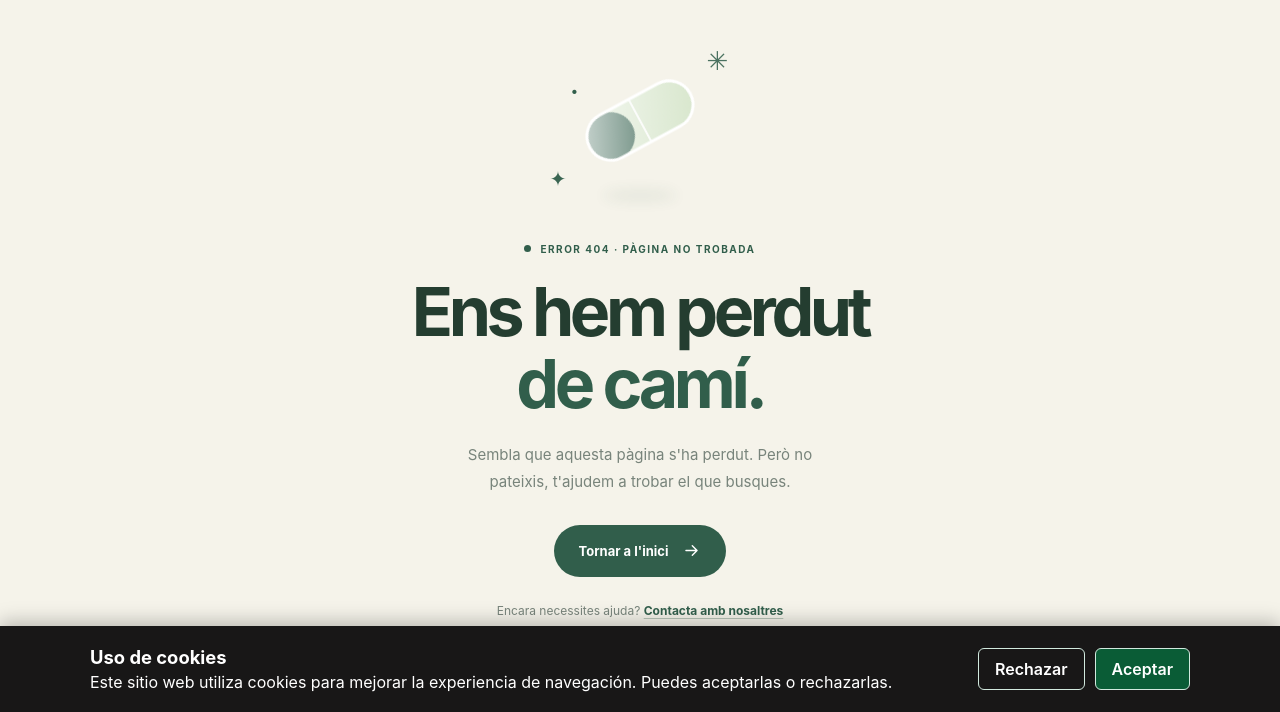
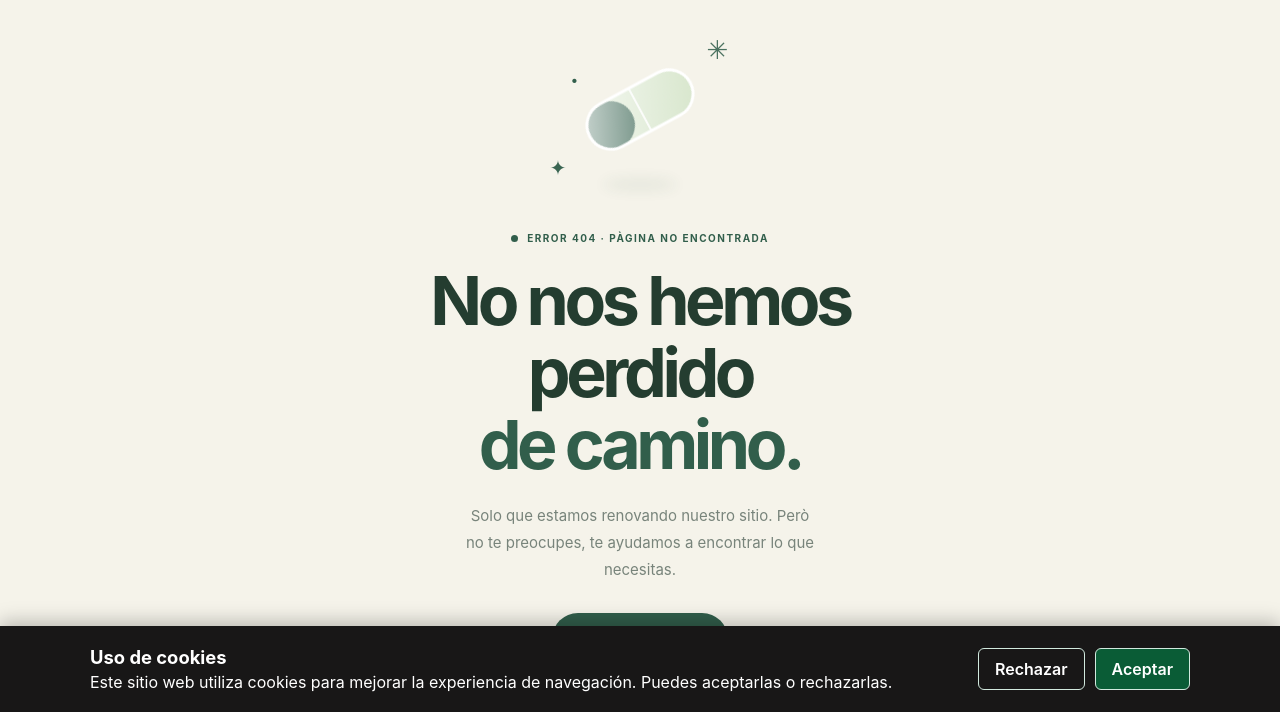
Before and after one commit to Capitankanalla/projecteFarmaciaEsglesia, a website: page html/404.html in a window 1280 px wide. Shown: the part 88-800 px from the top of the page. Drawn offline with Linux system fonts and the light colour scheme.

Commit message:
Fix: Arreglar petits problemes lighthouse

```diff
--- a/html/404.html
+++ b/html/404.html
@@ -7,12 +7,12 @@
 
   <meta
     name="description"
-    content="No hem trobat aquesta pàgina. Torna a la pàgina principal de la farmàcia."
+    content="No hemos encontrado esta página. Vuelve a la página principal de la farmàcia."
   >
 
   <meta name="robots" content="noindex, follow">
 
-  <title>Pàgina no trobada | Farmàcia</title>
+  <title>Página no encontrada | Farmàcia</title>
 
   <link rel="stylesheet" href="../assets/css/404.css">
 </head>
@@ -121,22 +121,22 @@
 
       <p class="eyebrow">
         <span class="eyebrow__dot"></span>
-        ERROR 404 · PÀGINA NO TROBADA
+        ERROR 404 · PÀGINA NO ENCONTRADA
       </p>
 
       <h1 id="error-title">
-        Ens hem perdut<br>
-        <span>de camí.</span>
+        No nos hemos perdido<br>
+        <span>de camino.</span>
       </h1>
 
       <p class="error-description">
-        Sembla que aquesta pàgina s'ha perdut.
-        Però no pateixis, t'ajudem a trobar
-        el que busques.
+        Solo que estamos renovando nuestro sitio.
+        Però no te preocupes, te ayudamos
+        a encontrar lo que necesitas.
       </p>
 
       <a class="home-button" href="../index.html">
-        <span>Tornar a l'inici</span>
+        <span>Volver al inicio</span>
 
         <svg
           class="home-button__arrow"
@@ -156,8 +156,8 @@
       </a>
 
       <p class="help-text">
-        Encara necessites ajuda?
-        <a href="#contactar">Contacta amb nosaltres</a>
+        ¿Todavía necesitas ayuda?
+        <a href="#contactar">Contacta con nosotros</a>
       </p>
 
     </section>
```
Also changed, not shown: index.html (+2 -2 lines), assets/imgs/1781085440274-Nuevos-enfoques-en-deshabituac.webp (deleted), assets/imgs/1782864056715-Estr-s-por-calor-qu-hacer-pa.webp (deleted), assets/imgs/1785542528497-Por-qu-se-te-cae-m-s-el-pelo-.webp (deleted), assets/imgs/1788242237509-Farmacia-personalizada-qu-es.webp (deleted), assets/imgs/ANÁLISIS-CAPILAR.webp (deleted), assets/imgs/analisis-facial.webp, assets/imgs/deshabituacion-tabaquica.webp, assets/imgs/stopDiabetes.webp.
